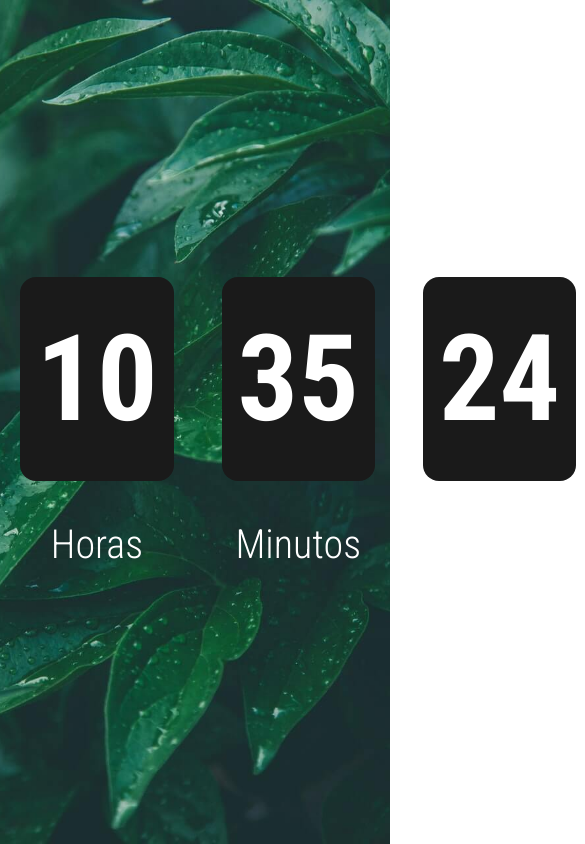
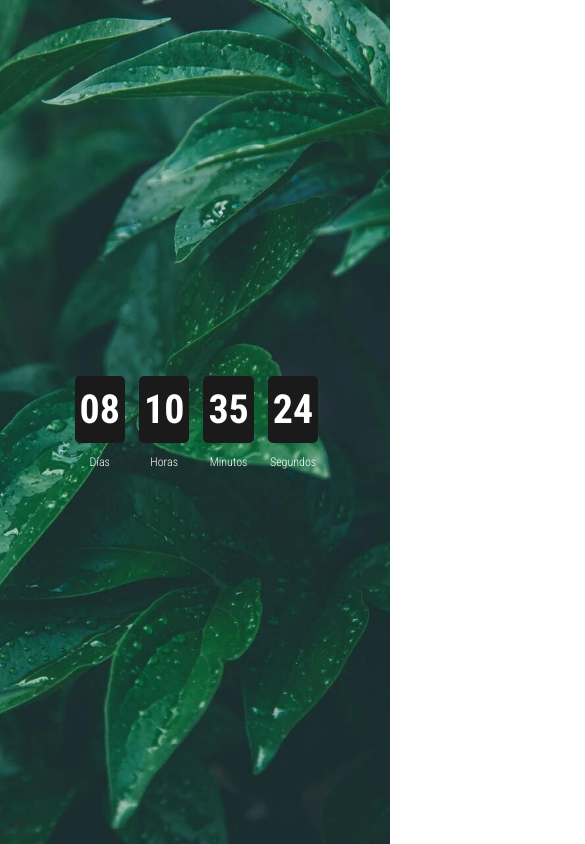
Before and after one commit to efrainhgmx/countdonw-app, a React (Create React App) app: page / in a window 390 px wide. Shown: the whole page, 585 px wide, since content can reach past the window. Built offline with nearby package versions, Linux system fonts and the light colour scheme.

Commit message:
Desgin for mobile done

```diff
--- a/src/components/CounterDown/style.css
+++ b/src/components/CounterDown/style.css
@@ -51,3 +51,23 @@
     text-align: center;
     margin-bottom: 0;
 }
+
+@media (max-width: 1024px) {
+    .counterdown-wrapper {
+        max-inline-size: 255px;
+    }
+
+    .counterdown-wrapper div {
+        margin-inline: 7px;
+    }
+
+    .date {
+        font-size: 4rem;
+        padding: 10px 5px;
+        border-radius: 5px;
+    }
+
+    p {
+        font-size: 1.2rem;
+    }
+}
```
